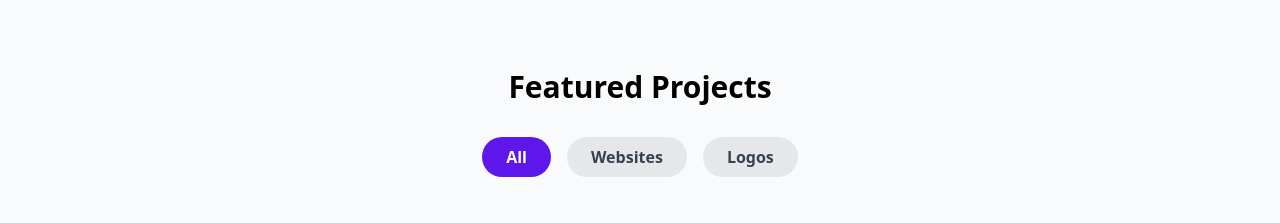
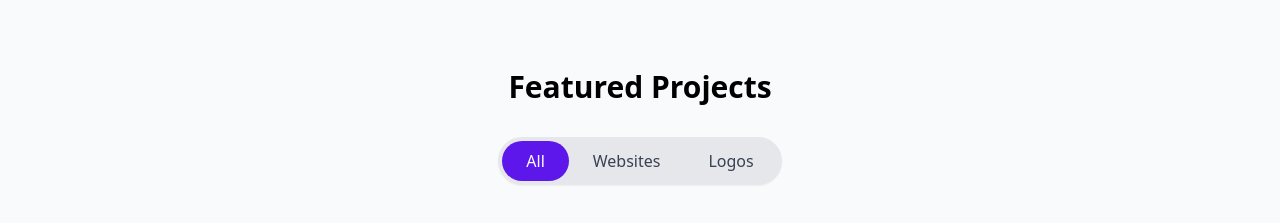
Before and after one commit to nav-commits/WebsiteBusiness, a React (Vite) app: page / in a window 1280 px wide. Shown: the part 1560-1783 px from the top of the page. Built offline with nearby package versions, Linux system fonts and the light colour scheme.

Commit message:
fixed tabs

```diff
--- /dev/null
+++ b/src/components/Tabs.tsx
@@ -0,0 +1,25 @@
+type TabsProps = {
+    options: { label: string; value: string }[];
+    selected: string;
+    onChange: (value: string) => void;
+  };
+
+  export const Tabs = ({ options, selected, onChange }: TabsProps) => {
+    return (
+      <div className="inline-flex rounded-full bg-gray-200 p-1 shadow-sm">
+        {options.map((option) => (
+          <button
+            key={option.value}
+            onClick={() => onChange(option.value)}
+            className={`px-6 py-2 rounded-full font-medium transition-colors duration-300 ${
+              selected === option.value
+                ? "bg-[#5e17eb] text-white"
+                : "text-gray-700 hover:bg-gray-300"
+            }`}
+          >
+            {option.label}
+          </button>
+        ))}
+      </div>
+    );
+  };
--- a/src/pages/Home.tsx
+++ b/src/pages/Home.tsx
@@ -4,7 +4,7 @@ import { Link } from "react-router-dom";
 import { motion } from "framer-motion";
 import { techLogos, portfolioProjects } from "../data/data";
 import { Button } from "../components/Button";
-
+import { Tabs } from "../components/Tabs";
 
 const fadeInUp = {
   hidden: { opacity: 0, y: 20 },
@@ -12,7 +12,7 @@ const fadeInUp = {
 };
 
 const Home = () => {
-  const [activeTab, setActiveTab] = useState<"all" | "website" | "logo">("all");
+  const [activeTab, setActiveTab] = useState<string>("all");
 
   return (
     <div className="pt-16">
@@ -141,23 +141,15 @@ const Home = () => {
 
           {/* Tabs */}
           <div className="flex justify-center mb-12 gap-4">
-            {["all", "website", "logo"].map((tab) => (
-              <button
-                key={tab}
-                onClick={() => setActiveTab(tab as "all" | "website" | "logo")}
-                className={`px-6 py-2 rounded-full font-semibold transition ${
-                  activeTab === tab
-                    ? "bg-[#5e17eb] text-white"
-                    : "bg-gray-200 text-gray-700 hover:bg-gray-300"
-                }`}
-              >
-                {tab === "all"
-                  ? "All"
-                  : tab === "website"
-                  ? "Websites"
-                  : "Logos"}
-              </button>
-            ))}
+            <Tabs
+              options={[
+                { label: "All", value: "all" },
+                { label: "Websites", value: "website" },
+                { label: "Logos", value: "logo" },
+              ]}
+              selected={activeTab}
+              onChange={(value) => setActiveTab(value)}
+            />
           </div>
           {/* Project Grid */}
           <div className="grid grid-cols-1 md:grid-cols-2 lg:grid-cols-3 gap-8">
--- a/src/pages/Services.tsx
+++ b/src/pages/Services.tsx
@@ -3,7 +3,7 @@ import { CheckCircle } from "lucide-react";
 import { motion } from "framer-motion";
 import { websitePackages, carePlans, additionalServices } from "../data/data";
 import { Button } from "../components/Button";
-
+import { Tabs } from "../components/Tabs";
 const Services = () => {
   const [showOtherServices, setShowOtherServices] = useState(false);
 
@@ -105,28 +105,14 @@ const Services = () => {
         whileInView={fadeInUp.visible}
         viewport={{ once: true }}
       >
-        <div className="inline-flex rounded-full bg-gray-200 p-1 shadow-sm">
-          <button
-            onClick={() => setShowOtherServices(false)}
-            className={`px-6 py-2 rounded-full font-medium transition-colors duration-300 ${
-              !showOtherServices
-                ? "bg-[#5e17eb] text-white"
-                : "text-gray-700 hover:bg-gray-300"
-            }`}
-          >
-            Website Packages
-          </button>
-          <button
-            onClick={() => setShowOtherServices(true)}
-            className={`px-6 py-2 rounded-full font-medium transition-colors duration-300 ${
-              showOtherServices
-                ? "bg-[#5e17eb] text-white"
-                : "text-gray-700 hover:bg-gray-300"
-            }`}
-          >
-            Other Services
-          </button>
-        </div>
+        <Tabs
+          options={[
+            { label: "Website Packages", value: "packages" },
+            { label: "Other Services", value: "others" },
+          ]}
+          selected={showOtherServices ? "others" : "packages"}
+          onChange={(val) => setShowOtherServices(val === "others")}
+        />
       </motion.section>
 
       {/* Services Grid */}
```
